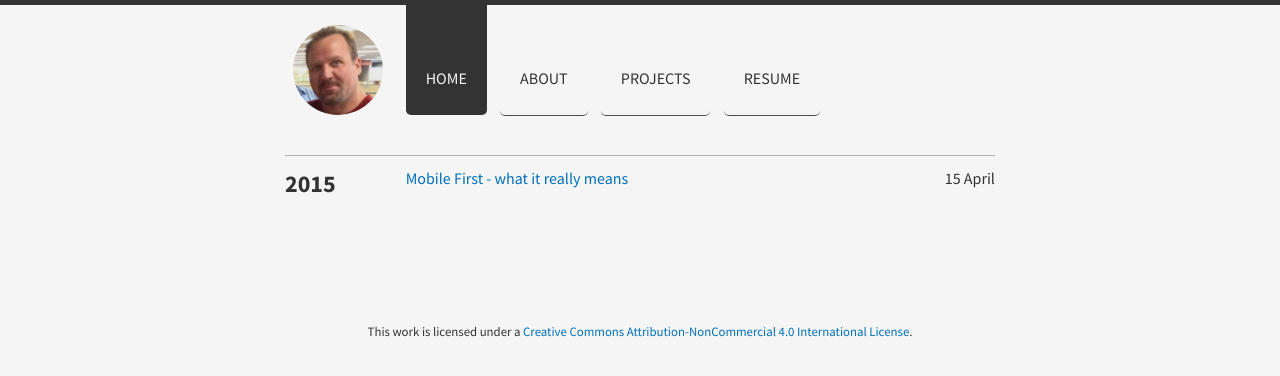
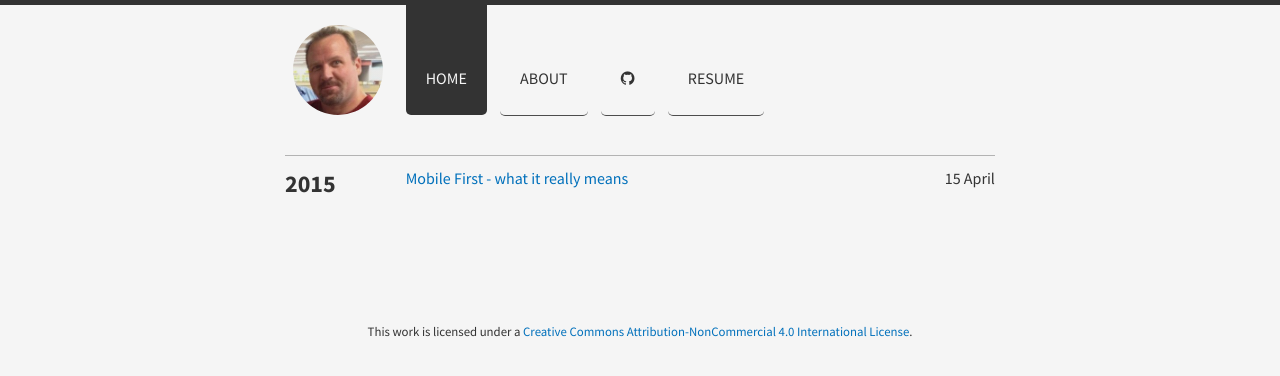
Before and after one commit to eoghain/eoghain.github.io, a Jekyll site: the page built from index.html, in a window 1280 px wide. Shown: the top 376 px of the page. Built offline with Jekyll 4.4.1, drawn with Linux system fonts in a browser that asks for light colours; nearby versions of some CDN libraries; Markdown is read by kramdown in place of the engine named in the settings.

Commit message:
Adding github icon for projects page.

```diff
--- a/_data/links.yml
+++ b/_data/links.yml
@@ -3,8 +3,10 @@
 
 - url: /about
   title: About
+
 - url: /projects
-  title: Projects
+  title: projects
+  icon: <i class="fa fa-github"></i>
 
 - url: /resume
   title: Resume
--- a/_includes/navigation.html
+++ b/_includes/navigation.html
@@ -1,6 +1,11 @@
 <nav class="col span_10 top-navbar">
   {% for link in site.data.links %}
-  <a href="{{ link.url }}" title="{{ link.title }}"
-     {% if page.title == link.title %}class="current-page"{% endif %}>{{ link.title }}</a>
+  <a href="{{ link.url }}" title="{{ link.title }}" {% if page.title == link.title %}class="current-page"{% endif %}>
+    {% if link.icon %}
+      {{ link.icon }}
+    {% else %}
+      {{ link.title }}
+    {% endif %}
+ </a>
   {% endfor %}
 </nav>
--- a/_layouts/default.html
+++ b/_layouts/default.html
@@ -2,6 +2,7 @@
 <html>
   <head>
     {% include head.html %}
+    <link href="//maxcdn.bootstrapcdn.com/font-awesome/4.2.0/css/font-awesome.min.css" rel="stylesheet">
   </head>
   <body>
     <div class="container azul">
```
